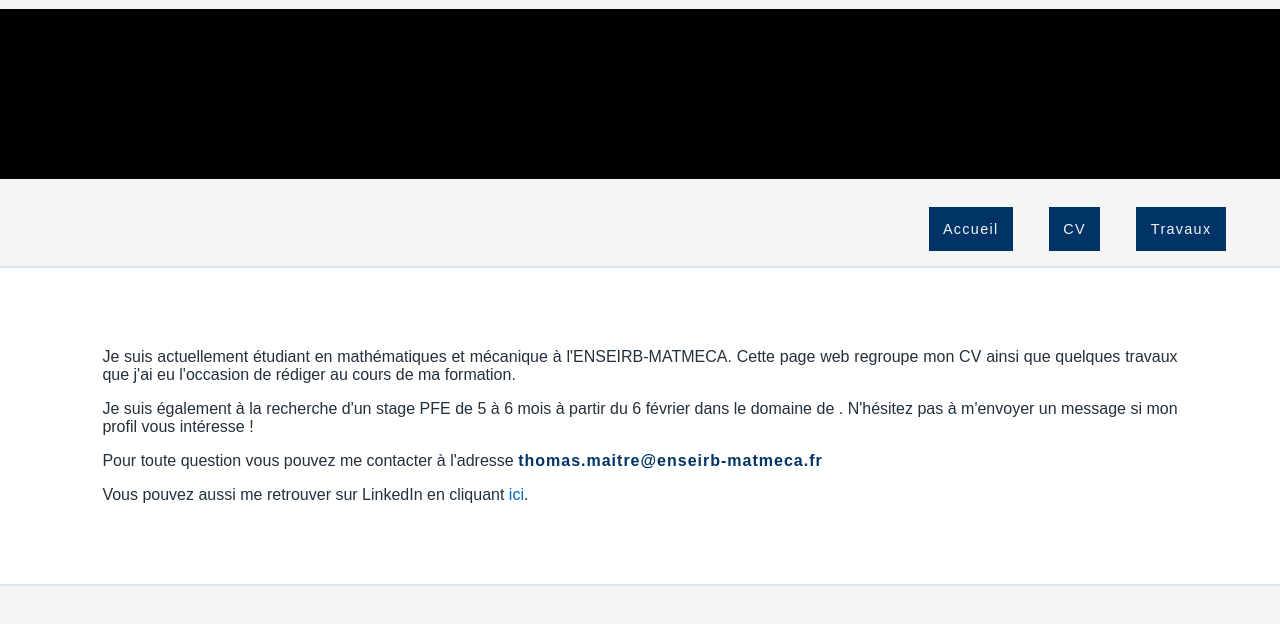
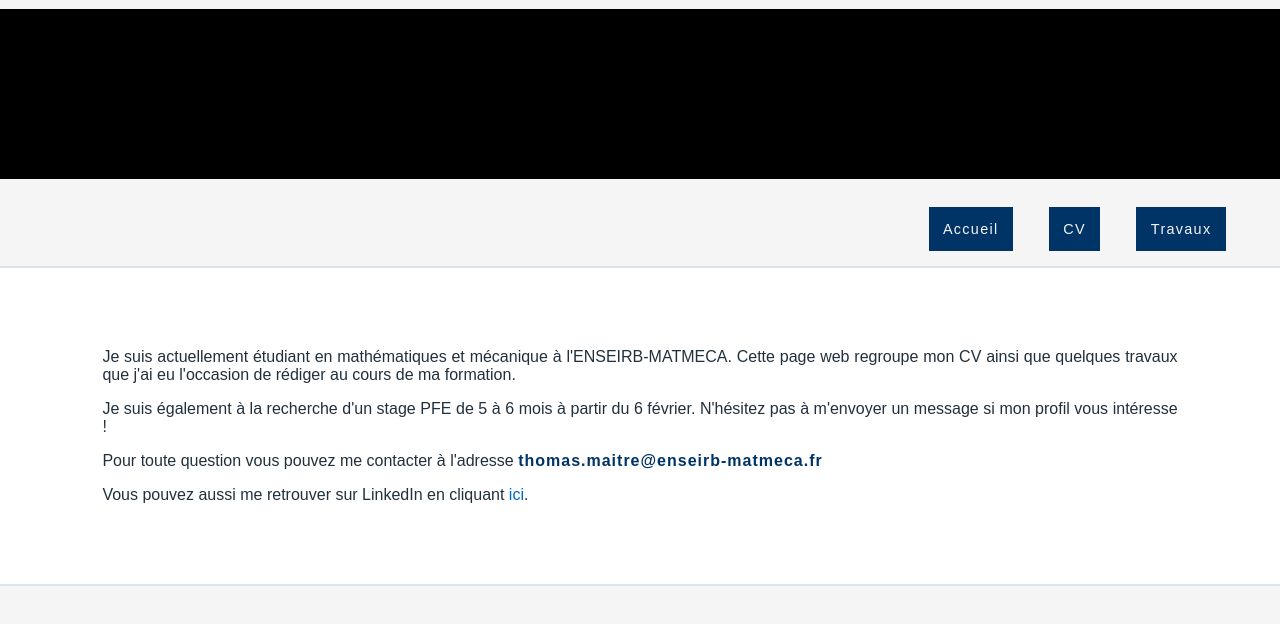
Before and after one commit to Tommte/Page-perso, a plain HTML site: page index.html in a window 1280 px wide. Shown: the part 144-768 px from the top of the page. Drawn offline with Linux system fonts and the light colour scheme.

Commit message:
Add files via upload

```diff
--- a/index.html
+++ b/index.html
@@ -24,7 +24,7 @@
 
 <div id="contenu">
 <p>Je suis actuellement étudiant en mathématiques et mécanique à l'ENSEIRB-MATMECA. Cette page web regroupe mon CV ainsi que quelques travaux que j'ai eu l'occasion de rédiger au cours de ma formation.</p>
-<p>Je suis également à la recherche d'un stage PFE de 5 à 6 mois à partir du 6 février dans le domaine de . N'hésitez pas à m'envoyer un message si mon profil vous intéresse ! </p>
+<p>Je suis également à la recherche d'un stage PFE de 5 à 6 mois à partir du 6 février. N'hésitez pas à m'envoyer un message si mon profil vous intéresse ! </p>
 
 <div id="contact">
 <p>Pour toute question vous pouvez me contacter à l'adresse
```
